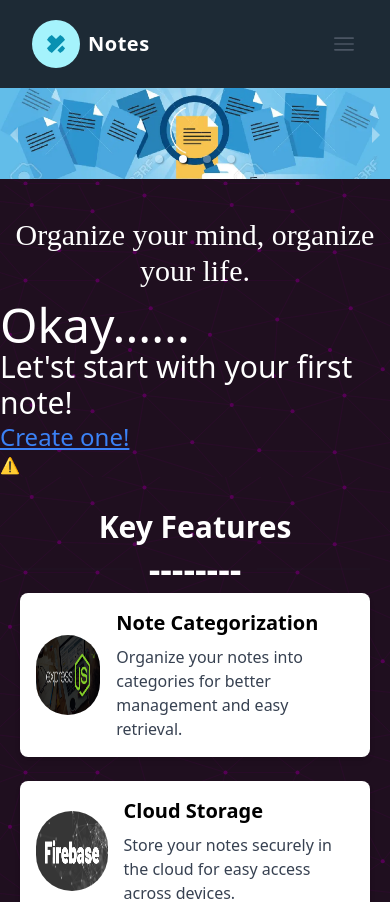
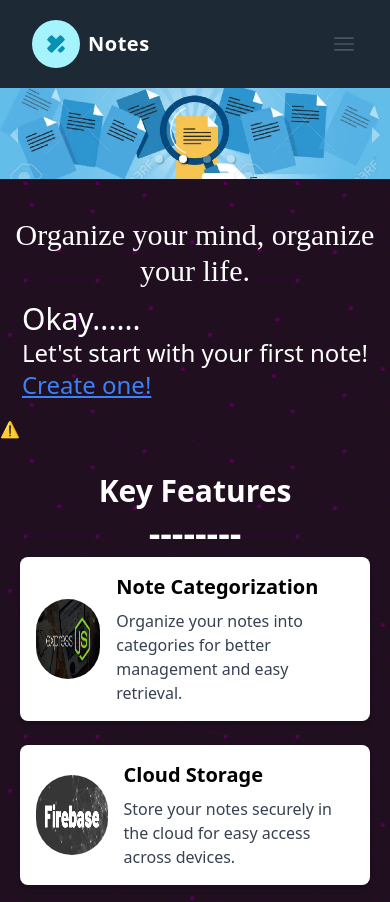
Before and after one commit to mdalaminfaraji/NotesAppClient, a React (Vite) app: page / in a window 390 px wide. Shown: the top 902 px of the page. Built offline with nearby package versions, Linux system fonts and the light colour scheme; no server answers; a web font is replaced by a local one.

Commit message:
update okey section

```diff
--- a/src/components/Home/Home.tsx
+++ b/src/components/Home/Home.tsx
@@ -22,10 +22,10 @@ const Home:React.FC = () => {
            <div className='bg-color h-screen pt-5 text-white'>
             <h1 style={{fontFamily:'Rencho'}}  className='text-center p-2 hidden md:flex md:text-4xl items-center justify-center '>The journey of a thousand notes begins with a single thought.</h1>
             <p style={{fontFamily:'Rencho'}} className='text-center p-3 text-3xl '>Organize your mind, organize your life.</p>
-            <div className='grid grid-cols-1 md:grid-cols-2 justify-center items-center'>
+            <div className='grid grid-cols-1 md:grid-cols-2 justify-center items-center gap-4'>
             <div className=' mx-auto'>
-                <p className='text-5xl '>Okay......</p>
-               <p className='text-3xl'>Let'st start with your first note!</p>
+                <p className='text-3xl md:text-5xl '>Okay......</p>
+               <p className='text-2xl md:text-3xl '>Let'st start with your first note!</p>
                <Link className='text-2xl underline text-blue-500 ' to={`${user?'/dashboard/addNote':'/signIn'}`}>Create one!</Link>
             </div>
 
```
